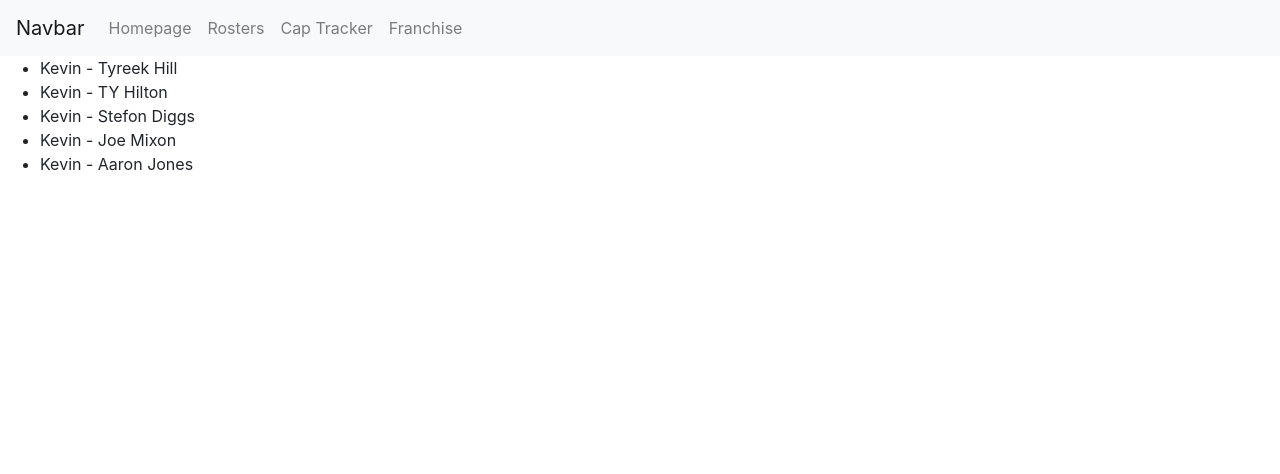
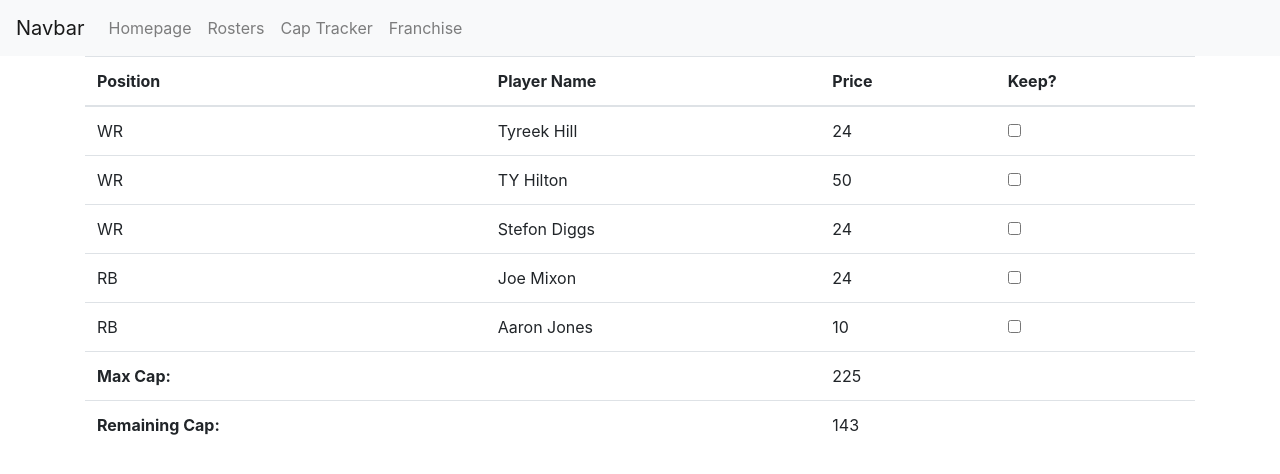
Before and after one commit to kjt9wr/La-Liga-Fantasia-Platform, a Django app: page /liga/rosters in a window 1280 px wide. Shown: the top 474 px of the page. Run offline with Django 3.2, Linux system fonts and the light colour scheme; data comes from the database, SQL or seed files in the repository; both versions use the stored data as it was after the commit; some libraries are stand-ins or nearby versions.

Commit message:
remaining cap works

```diff
--- a/mysite/liga/templates/liga/rosters.html
+++ b/mysite/liga/templates/liga/rosters.html
@@ -7,18 +7,42 @@
 <body>
 {% include "liga/navbar.html" %}
 
+<div class="container">
+    <table class="table .table-sm">
+        <thead>
+            <tr>
+                <th scope="col">Position</th>
+                <th scope="col">Player Name</th>
+                <th scope="col">Price</th>
+                <th scope="col">Keep?</th>
+            </tr>
+        </thead>
+        <tbody>
+      {% for item in kevin %}
+            <tr>
+              <td>{{item.athlete.position}}</td>
+              <td>{{item.athlete.name}}</td>
+              <td>{{item.athlete.price}}</td>
+              <td> <input type="checkbox" aria-label="Checkbox for following text input"></td>
+            </tr>
+      {% endfor %}
+            <tr>
+                <td><b>Max Cap: </b> </td>
+                <td></td>
+                <td>{{kevin_mcap}} </td>
+                <td></td>
+            </tr>
+            <tr>
+                <td><b>Remaining Cap: </b> </td>
+                <td></td>
+                <td>{{kevin_rcap }} </td>
+                <td></td>
+            </tr>
+      </tbody>
+    </table>
+</div>
 
-{% if kevin %}
-    <ul>
 
-    {% for item in kevin %}
-        <li>{{item.owner.name}} - {{item.athlete.name}}</li>
-    {% endfor %}
-    </ul>
-{% else %}
-    <p>Kevin has no players</p>
-{% endif %}
-<br>
 
 {% include "liga/jquery_include.html" %}
 </body>
--- a/mysite/liga/views.py
+++ b/mysite/liga/views.py
@@ -19,13 +19,22 @@ def rosters(request):
     #owner_list = Owner.objects.all()
     #player_list = Player.objects.filter(kept=True)
     roster_items = Roster.objects.all()
+
     kevin = Roster.objects.filter(owner__name='Kevin')
+    kevin_mcap = Owner.objects.values('cap')[0]['cap']
+    temp = Roster.objects.filter(owner__name='Kevin').filter(athlete__kept=True)
+    sum = 0
+    for item in temp:
+        sum = sum + item.athlete.price
+    kevin_rcap = kevin_mcap - sum
     template = loader.get_template('liga/rosters.html')
     context = {
      #   'owner_list': owner_list,
      #   'player_list': player_list,
         'roster_items': roster_items,
         'kevin': kevin,
+        'kevin_mcap': kevin_mcap,
+        'kevin_rcap': kevin_rcap,
     }
     return HttpResponse(template.render(context, request))
 
```
Also changed, not shown: mysite/db.sqlite3.
